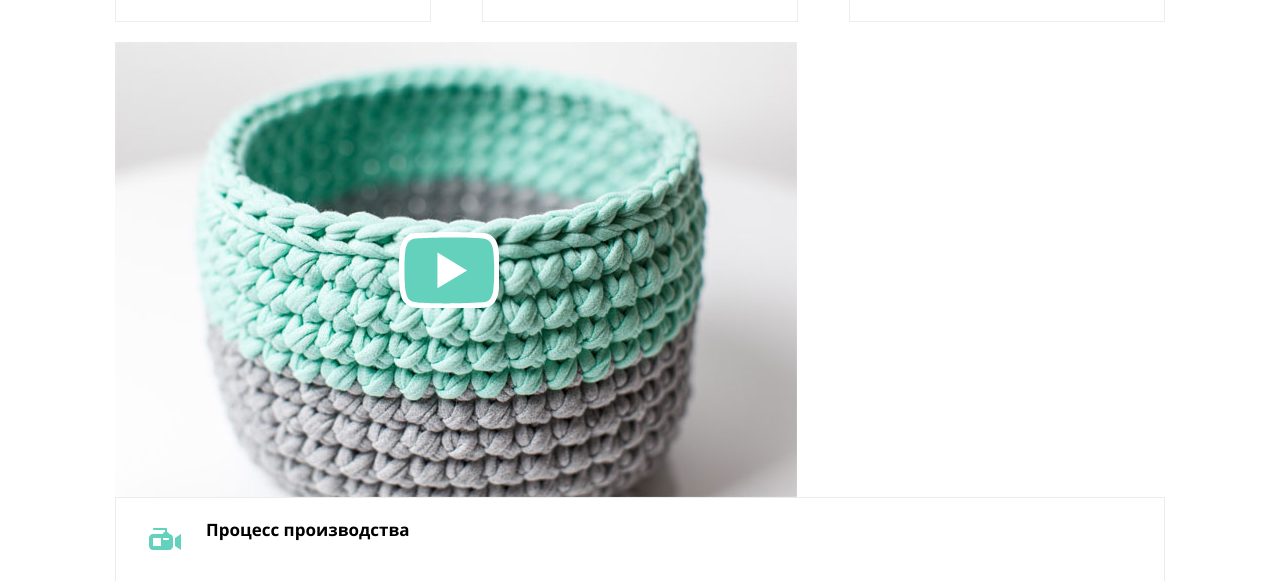
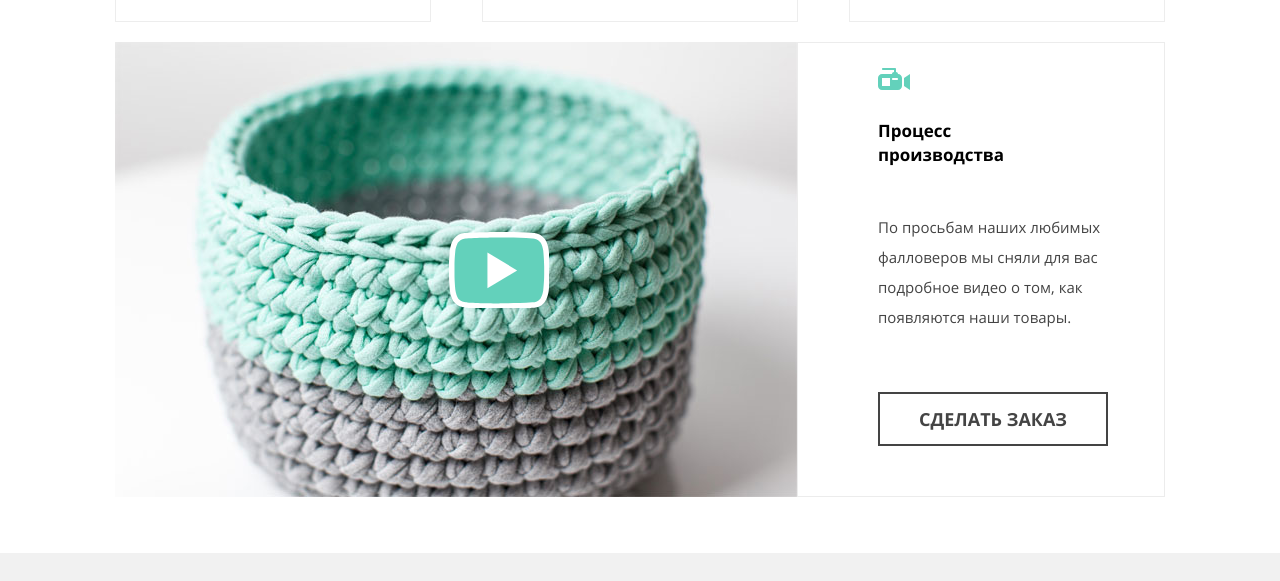
Before and after one commit to w1r3d7/mishka, a website: page source/catalog.html in a window 1280 px wide. Shown: the part 1043-1624 px from the top of the page. Drawn offline with nearby package versions, Linux system fonts and the light colour scheme; files that its build step writes are made by us from their sources.

Commit message:
Блок производство для десктопа

```diff
--- a/source/sass/blocks/production.scss
+++ b/source/sass/blocks/production.scss
@@ -81,3 +81,51 @@
     top: 190px;
   }
 }
+
+
+@media (min-width: 1150px) {
+  .production {
+    min-height: 455px;
+  }
+
+  .production__title-icon {
+    position: relative;
+    margin-bottom: 20px;
+    top: 0;
+    left: 0;
+  }
+
+  .production__title {
+    padding-left: 0;
+    width: 150px;
+  }
+
+  .production__title-wrap {
+    box-sizing: border-box;
+    width: 368px;
+    min-height: 170px;
+    padding-left: 80px;
+    padding-right: 56px;
+    margin-left: auto;
+  }
+
+  .production__text-wrap {
+    box-sizing: border-box;
+    width: 368px;
+    min-height: 285px;
+    padding-top: 0;
+    padding-left: 80px;
+    padding-right: 56px;
+    margin-left: auto;
+  }
+
+  .production__text {
+    margin-bottom: 60px;
+    font-size: 15px;
+    line-height: 30px;
+  }
+
+  .production__image-wrap {
+    position: absolute;
+  }
+}
```
